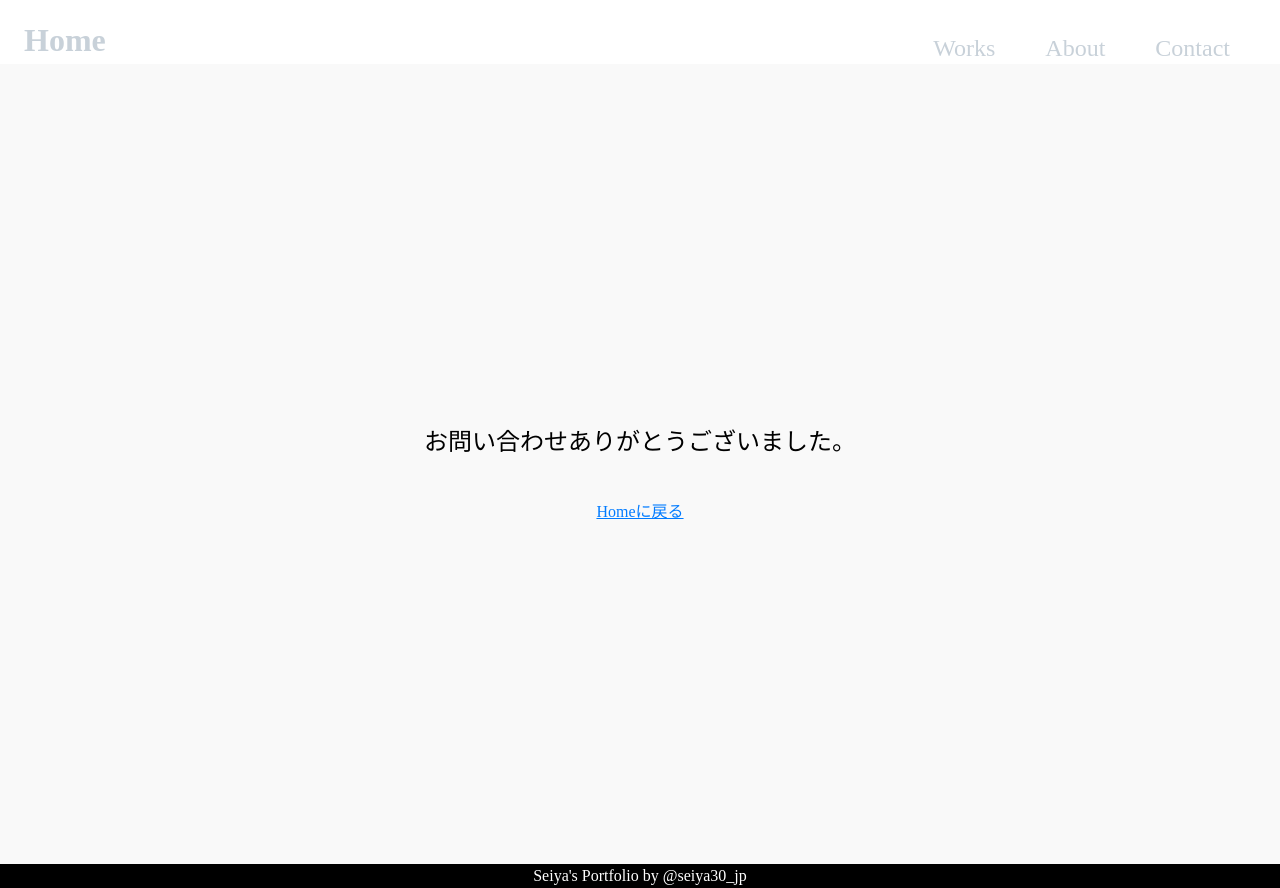
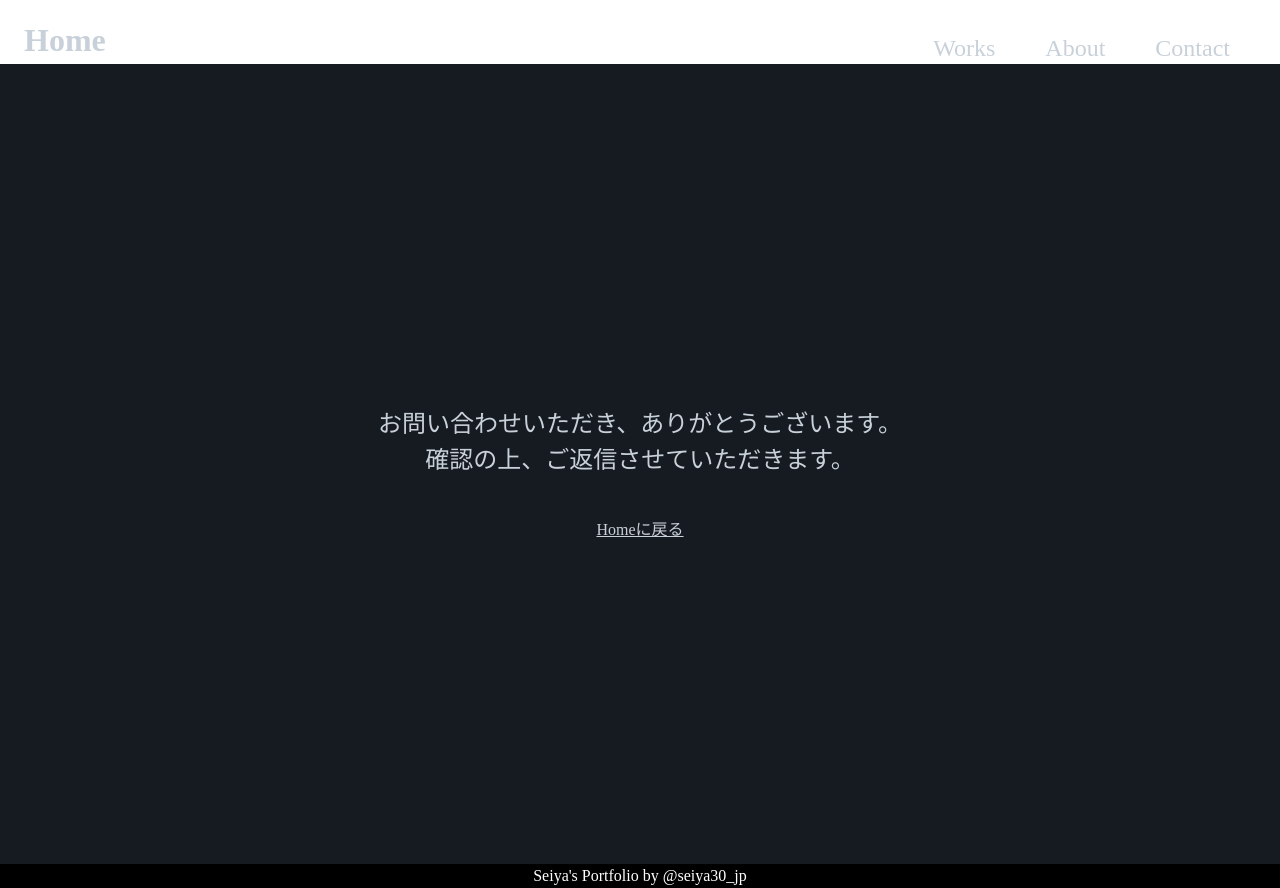
Before and after one commit to Seiya830/Portfolio, a Vue app: page /components/ContactComplete in a window 1280 px wide. Built offline with nearby package versions, Linux system fonts and the light colour scheme.

Commit message:
背景色、文章変更

```diff
--- a/src/components/ContactComplete.vue
+++ b/src/components/ContactComplete.vue
@@ -6,7 +6,9 @@ export default defineComponent({});
 
 <template>
   <div class="complete">
-    <p>お問い合わせありがとうございました。</p>
+    <p>
+      お問い合わせいただき、ありがとうございます。<br />確認の上、ご返信させていただきます。
+    </p>
     <router-link to="/">Homeに戻る</router-link>
   </div>
 </template>
@@ -18,7 +20,8 @@ export default defineComponent({});
   align-items: center;
   justify-content: center;
   height: 100vh;
-  background-color: #f9f9f9;
+  background-color: #161b22;
+  color: #c8d1d9;
 
   p {
     font-size: 24px;
@@ -28,14 +31,10 @@ export default defineComponent({});
 
   a {
     font-size: 16px;
-    color: #007bff;
+    color: #c8d1d9;
     text-decoration: underline;
     margin-top: 20px;
     cursor: pointer;
-
-    &:hover {
-      color: #0056b3;
-    }
   }
 }
 </style>
```
